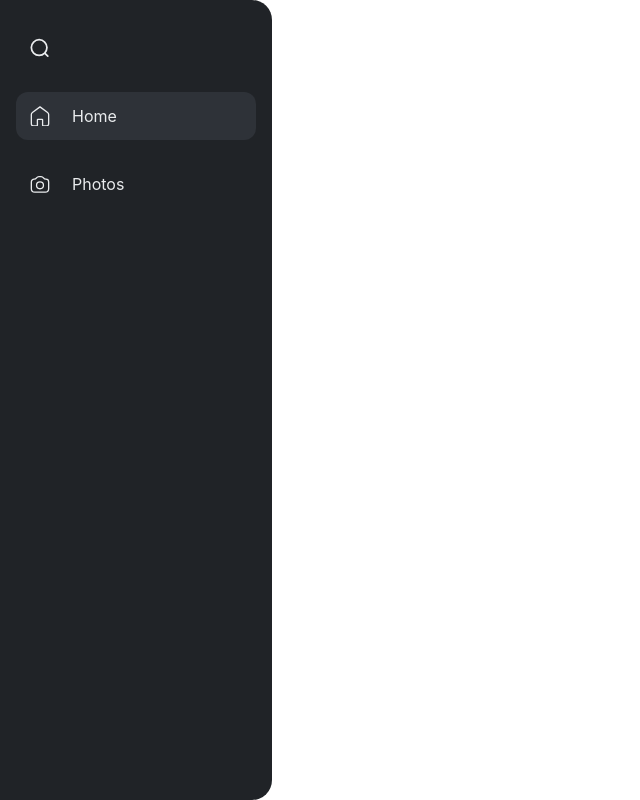
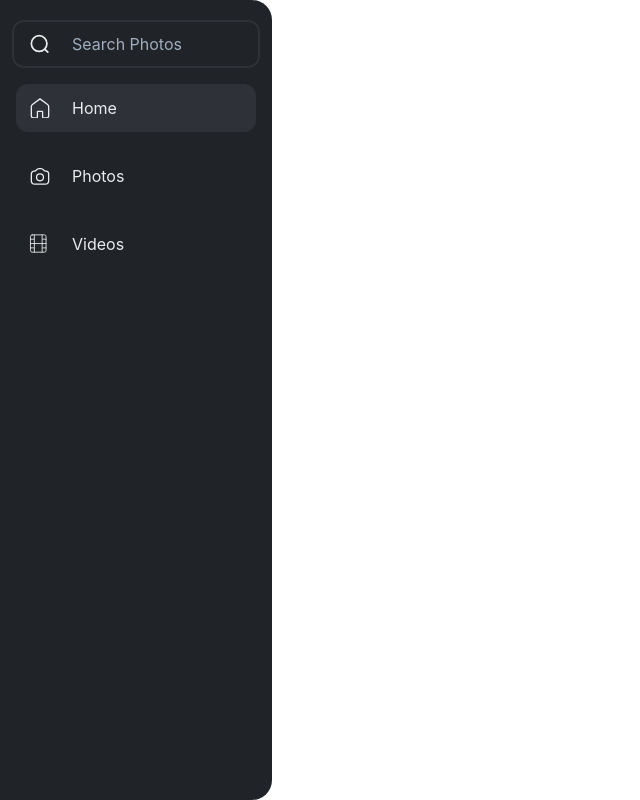
Before and after one commit to codetann/photos, a React (Vite) app: page / in a window 1280 px wide. Shown: the whole page, without its empty margins (0-640 px from the left). Built offline with nearby package versions, Linux system fonts and the light colour scheme.

Commit message:
add search bar

```diff
--- a/assets/icons/icons.tsx
+++ b/assets/icons/icons.tsx
@@ -91,4 +91,65 @@ const PhotoIcon = createIcon({
   ),
 });
 
-export { HeartIcon, SearchIcon, PersonIcon, HomeIcon, PhotoIcon };
+const VideoIcon = createIcon({
+  displayName: "Video",
+  viewBox: "0 0 24 24",
+  path: (
+    <>
+      <rect
+        x="1"
+        y="1"
+        width="18"
+        height="20"
+        rx="2"
+        stroke-width="1"
+        stroke-linecap="round"
+        stroke-linejoin="round"
+      />
+      <path
+        d="M1 11H19"
+        stroke-width="1"
+        stroke-linecap="round"
+        stroke-linejoin="round"
+      />
+      <path
+        d="M1 6H5"
+        stroke-width="1"
+        stroke-linecap="round"
+        stroke-linejoin="round"
+      />
+      <path
+        d="M1 16H5"
+        stroke-width="1"
+        stroke-linecap="round"
+        stroke-linejoin="round"
+      />
+      <path
+        d="M15 6H19"
+        stroke-width="1"
+        stroke-linecap="round"
+        stroke-linejoin="round"
+      />
+      <path
+        d="M15 16H19"
+        stroke-width="1"
+        stroke-linecap="round"
+        stroke-linejoin="round"
+      />
+      <path
+        d="M14.5 1V21"
+        stroke-width="1"
+        stroke-linecap="round"
+        stroke-linejoin="round"
+      />
+      <path
+        d="M5.5 1V21"
+        stroke-width="1"
+        stroke-linecap="round"
+        stroke-linejoin="round"
+      />
+    </>
+  ),
+});
+
+export { HeartIcon, SearchIcon, PersonIcon, HomeIcon, PhotoIcon, VideoIcon };
--- a/src/components/layout/navbar.tsx
+++ b/src/components/layout/navbar.tsx
@@ -1,5 +1,5 @@
-import { HomeIcon, PhotoIcon, SearchIcon } from "@icons";
-import { HStack, Icon, Spacer, Text, VStack } from "@chakra-ui/react";
+import { HomeIcon, PhotoIcon, SearchIcon, VideoIcon } from "@icons";
+import { HStack, Icon, Input, Spacer, Text, VStack } from "@chakra-ui/react";
 import { useLocation } from "react-router-dom";
 import { useState } from "react";
 import { motion } from "framer-motion";
@@ -11,6 +11,30 @@ interface NavItemProps {
   showTitle?: boolean;
 }
 
+const NavSearch = ({ show }: any) => {
+  return (
+    <HStack
+      w="100%"
+      spacing={-2}
+      outline="none"
+      outlineColor={show ? "alt.600" : "none"}
+      borderRadius="lg"
+      transition="all 0.1s ease-in-out"
+      _hover={{
+        outlineColor: "alt.500",
+      }}
+    >
+      <SearchIcon h="1.3rem" w="3rem" fill="none" stroke="alt.200" />
+      <Input
+        focusBorderColor="none"
+        border="none"
+        w={show ? "100%" : "0px"}
+        placeholder="Search Photos"
+      />
+    </HStack>
+  );
+};
+
 const NavItem = ({ icon: Icon, title, isActive, showTitle }: NavItemProps) => (
   <HStack
     bg={isActive ? "alt.600" : "none"}
@@ -21,7 +45,7 @@ const NavItem = ({ icon: Icon, title, isActive, showTitle }: NavItemProps) => (
     align="center"
     overflow="hidden"
     spacing=".5rem"
-    transition={"all .2s"}
+    transition={"all .1s"}
     cursor="pointer"
     _hover={{
       opacity: 0.5,
@@ -74,9 +98,11 @@ const NavBar = () => {
       >
         <HStack>Logo</HStack>
         <VStack spacing={5} align="start" w="100%">
-          <NavItem icon={SearchIcon} title="" />
+          {/* <NavItem icon={SearchIcon} title="" /> */}
+          <NavSearch show={isOpen} />
           <NavItem icon={HomeIcon} title={"Home"} showTitle={isOpen} isActive />
           <NavItem icon={PhotoIcon} title={"Photos"} showTitle={isOpen} />
+          <NavItem icon={VideoIcon} title={"Videos"} showTitle={isOpen} />
         </VStack>
       </VStack>
     </motion.div>
```
